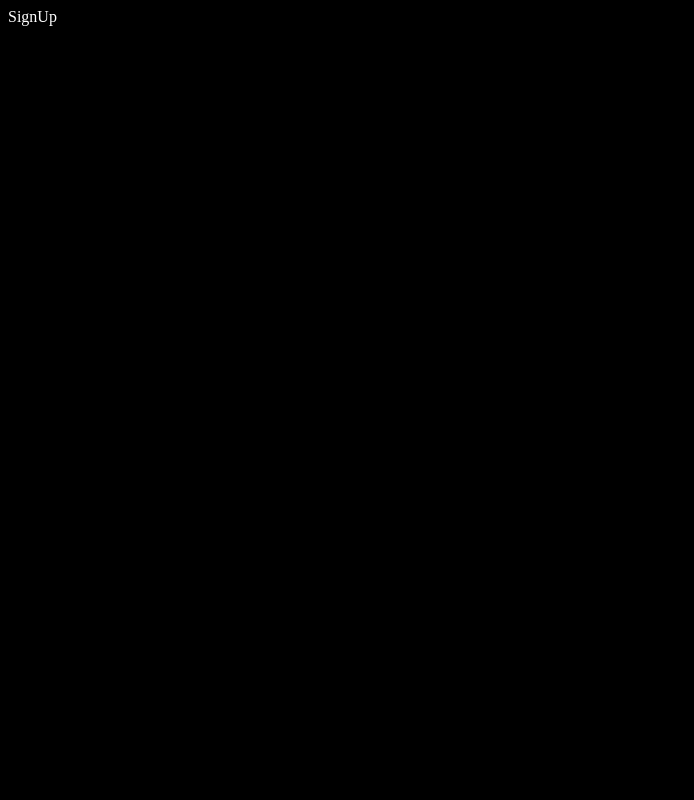
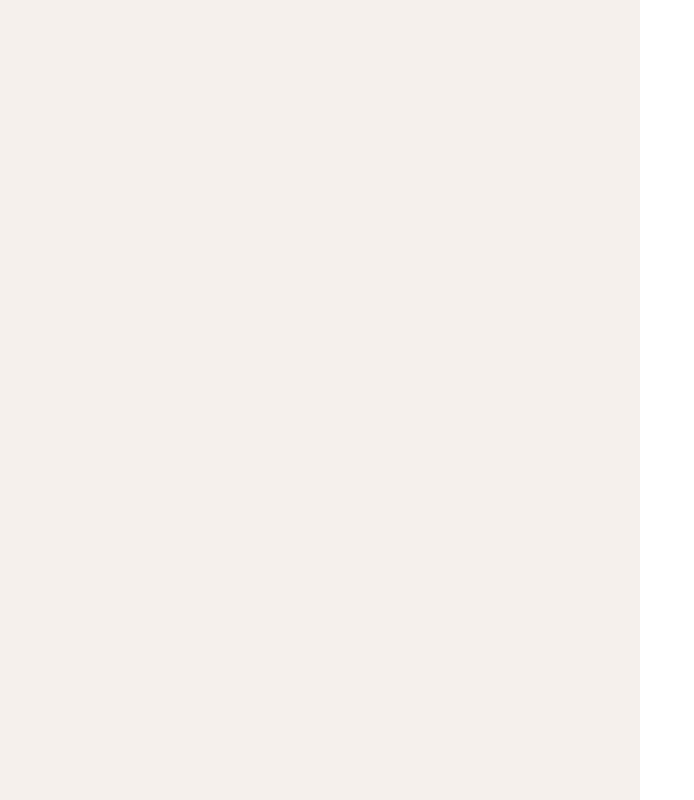
Before and after one commit to SymplyMatt/babelos_test, a React (Vite) app: page /auth in a window 1280 px wide. Shown: the whole page, without its empty margins (0-694 px from the left). Built offline with nearby package versions, Linux system fonts and the light colour scheme; the HTML template or start-up script is replaced by a standard one.

Commit message:
personal info page components

```diff
--- /dev/null
+++ b/src/components/auth/ImageHero.tsx
@@ -0,0 +1,11 @@
+import React from 'react'
+
+const ImageHero = () => {
+  return (
+    <div className='image-hero'>
+
+    </div>
+  )
+}
+
+export default ImageHero
--- /dev/null
+++ b/src/components/auth/PersonalInfoForm.tsx
@@ -0,0 +1,11 @@
+import React from 'react'
+
+const PersonalInfoForm = () => {
+  return (
+    <div className='personal-info-form'>
+
+    </div>
+  )
+}
+
+export default PersonalInfoForm
--- a/src/components/auth/SignUp.tsx
+++ /dev/null
@@ -1,8 +0,0 @@
-
-const SignUp = () => {
-  return (
-    <div>SignUp</div>
-  )
-}
-
-export default SignUp
--- /dev/null
+++ b/src/components/common/AuthPage.tsx
@@ -0,0 +1,11 @@
+import { ReactNode } from 'react';
+
+const AuthPage = ({ children }: { children: ReactNode }) => {
+  return (
+    <div className="page">
+      {children}
+    </div>
+  );
+};
+
+export default AuthPage;
--- /dev/null
+++ b/src/pages/auth/Auth.tsx
@@ -0,0 +1,8 @@
+import { Navigate, Outlet, useLocation, useNavigate } from 'react-router-dom';
+
+const Auth: React.FC = () => {
+
+  return <Outlet />
+};
+
+export default Auth;
--- /dev/null
+++ b/src/pages/auth/Personal.tsx
@@ -0,0 +1,14 @@
+import ImageHero from "../../components/auth/ImageHero"
+import PersonalInfoForm from "../../components/auth/PersonalInfoForm"
+import AuthPage from "../../components/common/AuthPage"
+
+const Personal = () => {
+  return (
+    <AuthPage>
+        <ImageHero />
+        <PersonalInfoForm />
+    </AuthPage>
+  )
+}
+
+export default Personal
--- a/src/routes/Router.tsx
+++ b/src/routes/Router.tsx
@@ -1,5 +1,6 @@
 import { RouterProvider, createBrowserRouter } from "react-router-dom";
-import SignUp from "../components/auth/SignUp";
+import Personal from "../pages/auth/Personal";
+import Auth from "../pages/auth/Auth";
 import AuthContext from "../context/AuthContext";
 
 const Routes = (): JSX.Element => {
@@ -11,11 +12,11 @@ const Routes = (): JSX.Element => {
   const pageRoutes: routeProps = [
     {
       path: "/",
-      element: <SignUp />,
+      element: <Personal />,
     },
     {
       path: "*",
-      element: <SignUp />,
+      element: <Personal />,
     },
   ];
 
@@ -24,12 +25,12 @@ const Routes = (): JSX.Element => {
       path: "/auth",
       element:
         <AuthContext>
-          <SignUp />
+          <Auth />
         </AuthContext>,
       children: [
         {
           path: "",
-          element: <SignUp />,
+          element: <Personal />,
         },
       ],
     },
--- a/src/scss/base/_base.scss
+++ b/src/scss/base/_base.scss
@@ -1,4 +1,4 @@
 body{
-    background-color: black;
-    color: white;
+    margin: 0;
+    box-sizing: border-box;
 }
--- /dev/null
+++ b/src/scss/components/_authpage.scss
@@ -0,0 +1,9 @@
+.page{
+    background: white;
+    height: 100vh;
+    width: 100vw;
+    box-sizing: border-box;
+    display: flex;
+    justify-content: space-between;
+    align-items: center;
+}
--- /dev/null
+++ b/src/scss/components/_imagehero.scss
@@ -0,0 +1,9 @@
+.image-hero{
+    display: flex;
+    height: 100%;
+    overflow: hidden;
+    width: 100%;
+    background: #F5F0EC;
+    padding: 40px;
+    box-sizing: border-box;
+}
--- /dev/null
+++ b/src/scss/components/_personalinfoform.scss
@@ -0,0 +1,9 @@
+.personal-info-form{
+    display: flex;
+    height: 100%;
+    overflow: hidden;
+    width: 100%;
+    background: white;
+    padding: 40px;
+    box-sizing: border-box;
+}
--- a/src/scss/index.scss
+++ b/src/scss/index.scss
@@ -1 +1,6 @@
-@import "base/base"
+@import "base/base";
+
+
+@import "components/authpage";
+@import "components/imagehero";
+@import "components/personalinfoform";
```
